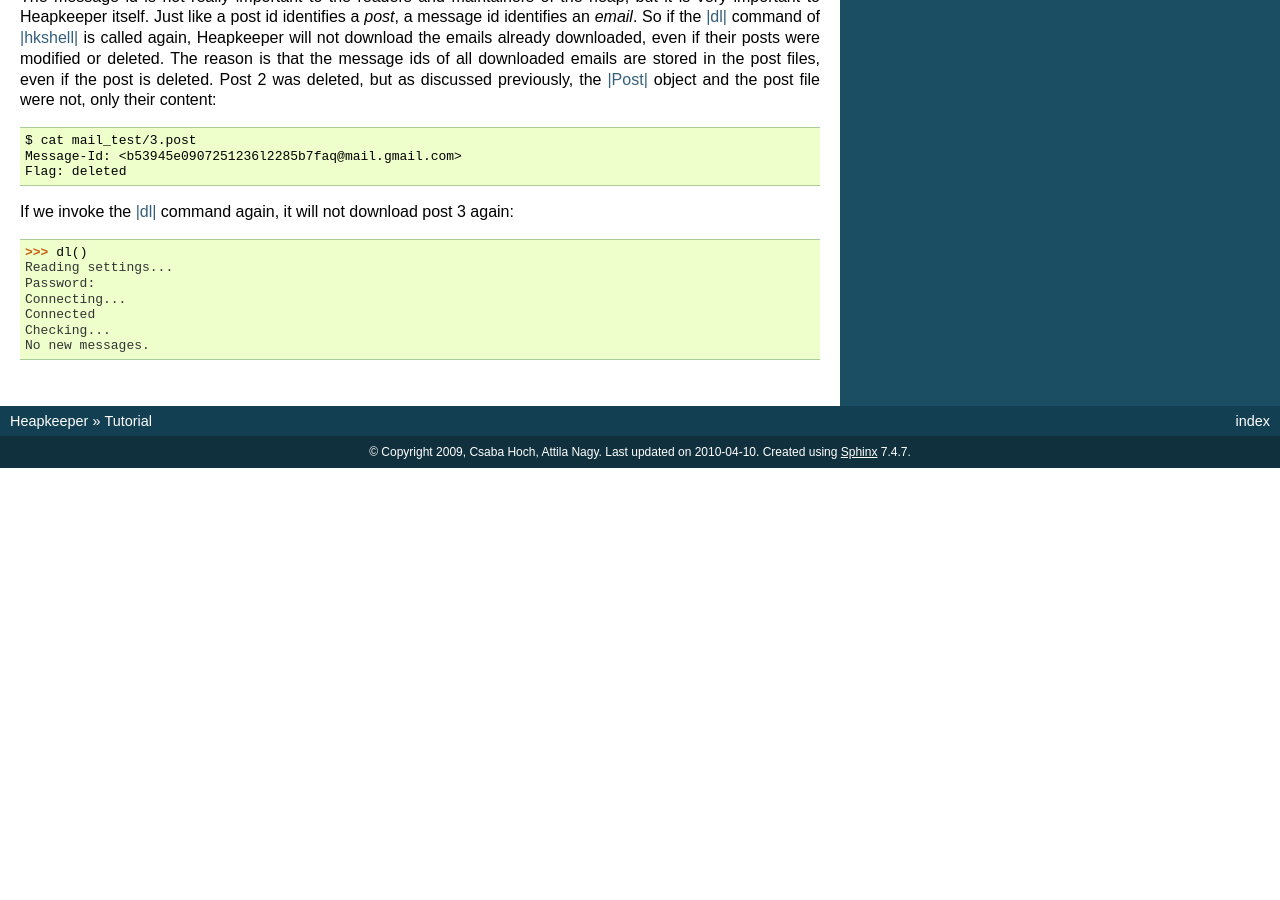
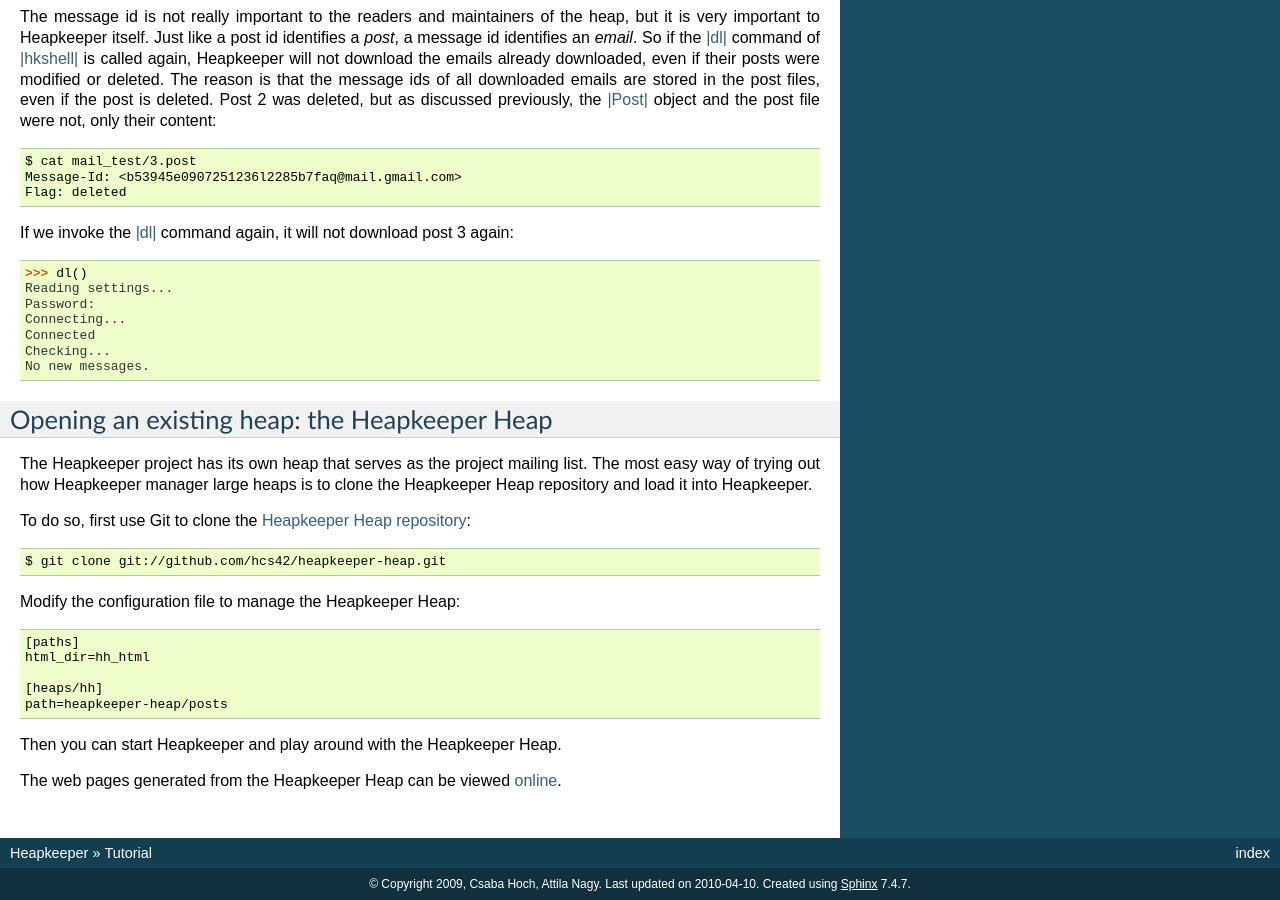
Before and after one commit to hcs42/heapkeeper-old, a Sphinx documentation site: the page built from doc/tutorial.rst, in a window 1280 px wide and 900 px high, scrolled down 14908 px. Built offline with Sphinx 7.4.7, drawn with Linux system fonts in a browser that asks for light colours; before the commit the page ends 15376 px from its top, so only the background shows below that; some of the changed text lies outside the part shown.

Commit message:
tutorial: adding HH
[documentation]

```diff
--- a/doc/tutorial.rst
+++ b/doc/tutorial.rst
@@ -28,6 +28,7 @@ Table of contents
 - `Generating HTML pages`__
 - `Modifying the heap with hkshell`__
 - `Creating a heap for a mailing list`__
+- `Opening an existing heap: the Heapkeeper Heap`__
 
 __ downloading_hk_
 __ configuring_hk_
@@ -36,6 +37,7 @@ __ adding_posts_from_outside
 __ generating_html_
 __ manipulating_posts_
 __ mailing_list_
+__ opening_an_existing_heap_
 
 .. _downloading_hk:
 
@@ -860,3 +862,35 @@ If we invoke the |dl| command again, it will not download post 3 again:
     Connected
     Checking...
     No new messages.
+
+.. _opening_an_existing_heap:
+
+Opening an existing heap: the Heapkeeper Heap
+---------------------------------------------
+
+The Heapkeeper project has its own heap that serves as the project mailing
+list. The most easy way of trying out how Heapkeeper manager large heaps is to
+clone the Heapkeeper Heap repository and load it into Heapkeeper.
+
+To do so, first use Git to clone the `Heapkeeper Heap repository`__:
+
+.. code-block:: sh
+
+    $ git clone git://github.com/hcs42/heapkeeper-heap.git
+
+Modify the configuration file to manage the Heapkeeper Heap:
+
+.. code-block:: none
+
+    [paths]
+    html_dir=hh_html
+
+    [heaps/hh]
+    path=heapkeeper-heap/posts
+
+Then you can start Heapkeeper and play around with the Heapkeeper Heap.
+
+The web pages generated from the Heapkeeper Heap can be viewed online__.
+
+__ http://github.com/hcs42/heapkeeper-heap
+__ http://heapkeeper-heap.github.com
```
